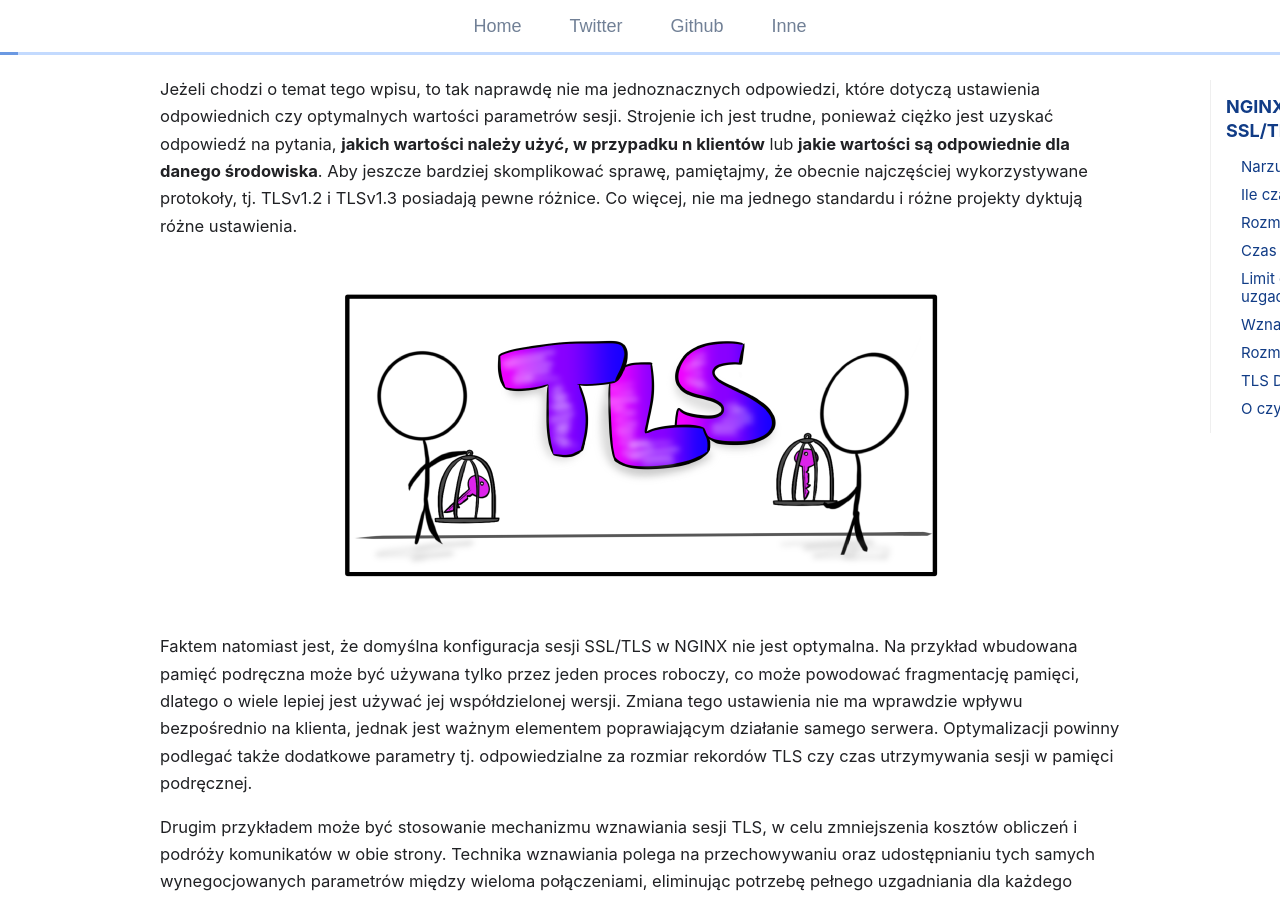
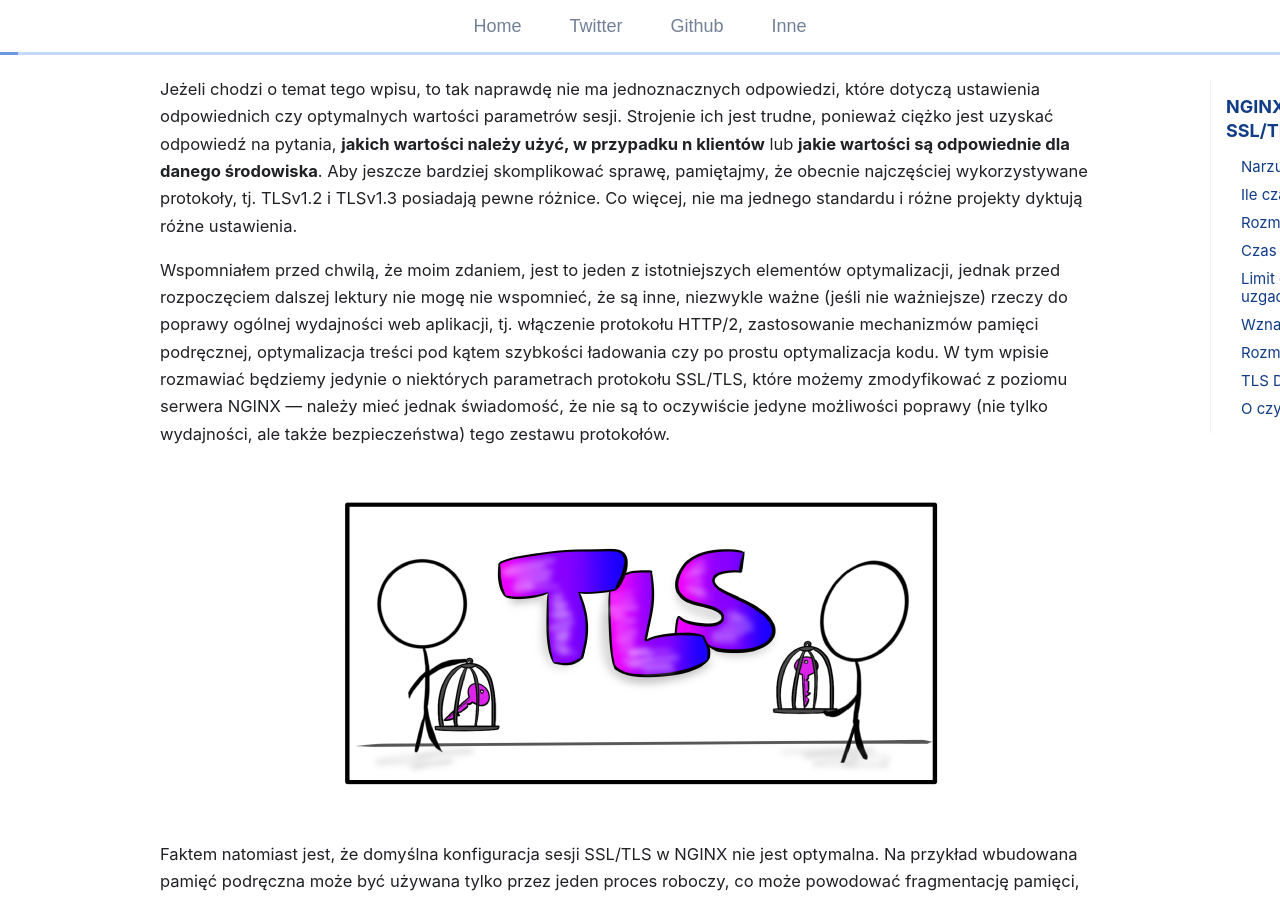
Before and after one commit to git04112019/trimstray.github.io, a Jekyll site: the page built from _posts/2019-07-21-nginx-optymalizacja_sesji_ssl-tls.md, in a window 1280 px wide and 900 px high, scrolled down 458 px. Built offline with Jekyll 4.4.1, drawn with Linux system fonts in a browser that asks for light colours; comment, search, counter and statistics services are not loaded.

Commit message:
uncommited changes - signed-off-by: trimstray <trimstray@gmail.com>

```diff
--- a/_posts/2019-07-21-nginx-optymalizacja_sesji_ssl-tls.md
+++ b/_posts/2019-07-21-nginx-optymalizacja_sesji_ssl-tls.md
@@ -14,6 +14,8 @@ last_modified_at: 2021-01-18 00:00:00 +0000
 W tym wpisie chciałbym pomówić o optymalizacji parametrów sesji SSL/TLS na przykładzie serwera NGINX. Według mnie jest to jeden z istotniejszych kroków do poprawy ogólnych wrażeń użytkowników podczas korzystania z aplikacji internetowych, nieodłącznie wpływając na szybkość ich reakcji. Dotyczy to zwłaszcza aplikacji, które wymagają pełnego uzgadniania protokołu TLS dla każdego połączenia sieciowego, a które to potrafi wprowadzić pewne opóźnienia, wydłużając czasy odpowiedzi i w konsekwencji obniżając ogólną wydajność.
 
 Jeżeli chodzi o temat tego wpisu, to tak naprawdę nie ma jednoznacznych odpowiedzi, które dotyczą ustawienia odpowiednich czy optymalnych wartości parametrów sesji. Strojenie ich jest trudne, ponieważ ciężko jest uzyskać odpowiedź na pytania, **jakich wartości należy użyć, w przypadku n klientów** lub **jakie wartości są odpowiednie dla danego środowiska**. Aby jeszcze bardziej skomplikować sprawę, pamiętajmy, że obecnie najczęściej wykorzystywane protokoły, tj. TLSv1.2 i TLSv1.3 posiadają pewne różnice. Co więcej, nie ma jednego standardu i różne projekty dyktują różne ustawienia.
+
+Wspomniałem przed chwilą, że moim zdaniem, jest to jeden z istotniejszych elementów optymalizacji, jednak przed rozpoczęciem dalszej lektury nie mogę nie wspomnieć, że są inne, niezwykle ważne (jeśli nie ważniejsze) rzeczy do poprawy ogólnej wydajności web aplikacji, tj. włączenie protokołu HTTP/2, zastosowanie mechanizmów pamięci podręcznej, optymalizacja treści pod kątem szybkości ładowania czy po prostu optymalizacja kodu. W tym wpisie rozmawiać będziemy jedynie o niektórych parametrach protokołu SSL/TLS, które możemy zmodyfikować z poziomu serwera NGINX — należy mieć jednak świadomość, że nie są to oczywiście jedyne możliwości poprawy (nie tylko wydajności, ale także bezpieczeństwa) tego zestawu protokołów.
 
 <p align="center">
   <img src="/assets/img/posts/tls_img_01.png">
```
